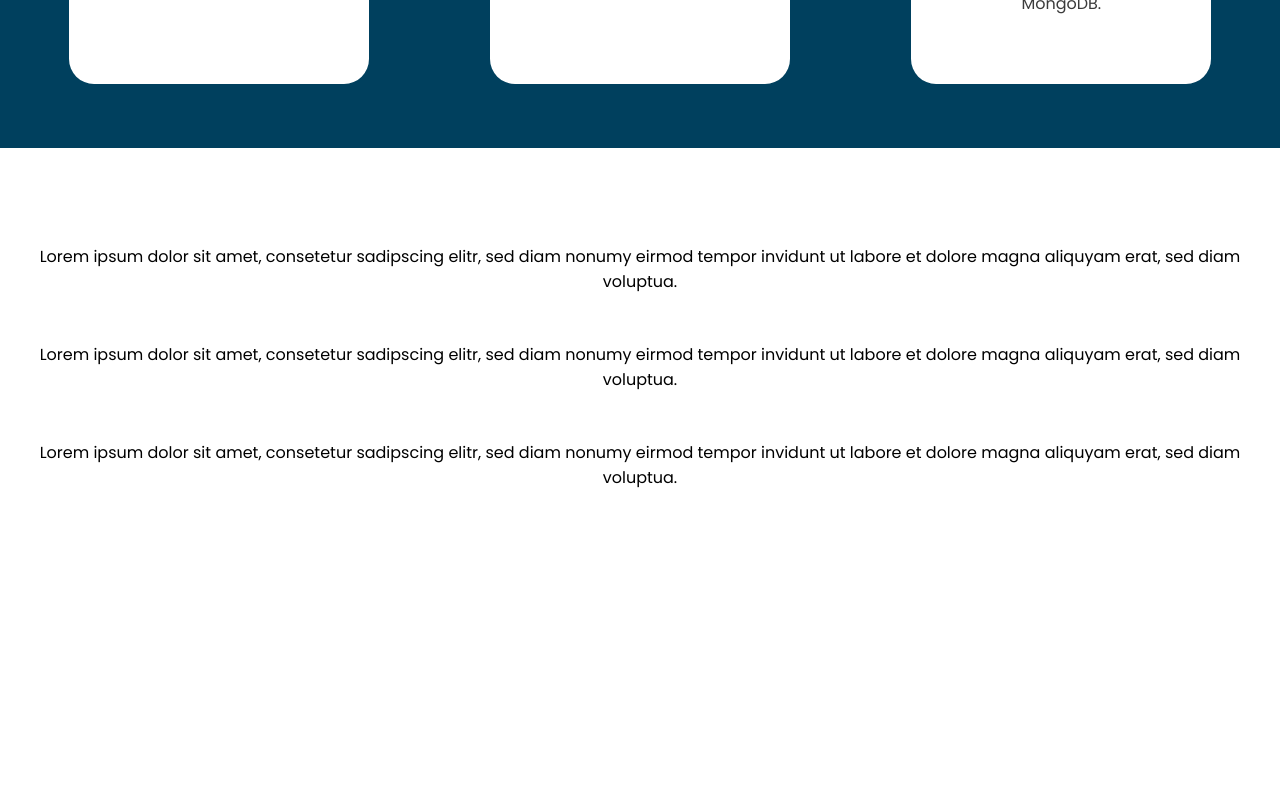
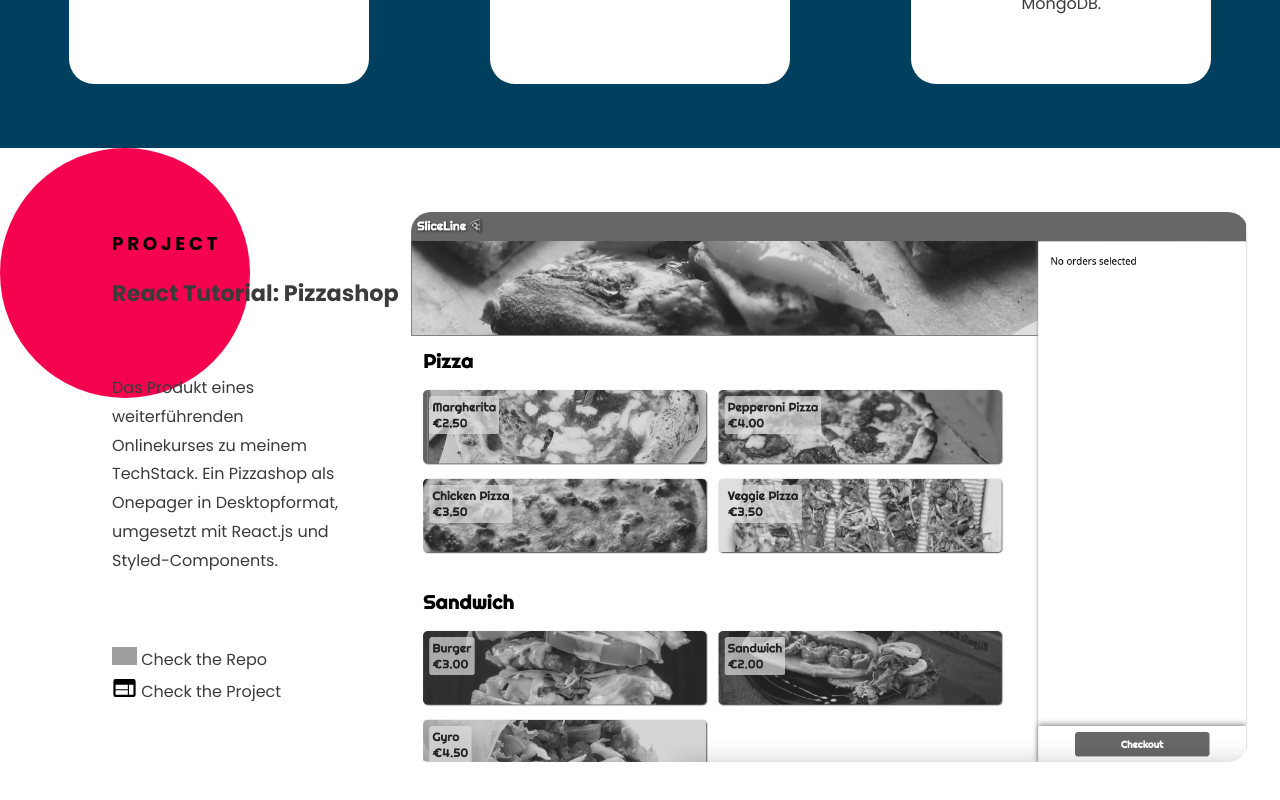
Before and after one commit to janhenrikfock/personal_website, a React (Create React App) app: page / in a window 1280 px wide. Shown: the part 1844-2644 px from the top of the page. Before the commit the page ends 2430 px from the top, so only its background shows below. Built offline with nearby package versions, Linux system fonts and the light colour scheme; grey boxes are pictures that could not be loaded.

Commit message:
projects

```diff
--- a/src/App.js
+++ b/src/App.js
@@ -4,20 +4,23 @@ import Header from './Header/Header'
 import Hero from './Hero/Hero'
 import FeaturedProject from './FeaturedProject/FeaturedProject'
 import TechStack from './TechStack/TechStack'
-import AboutMe from './AboutMe/AboutMe'
+import { projects } from './Data/ProjectData'
+import Project from './Projects/Projects'
 
 export default function App() {
   const projectRef = useRef(null)
-  const aboutMeRef = useRef(null)
+  const techStackRef = useRef(null)
 
   return (
     <AppContainer>
-      <Header projectRef={projectRef} aboutMeRef={aboutMeRef} />
+      <Header projectRef={projectRef} techStackRef={techStackRef} />
       <main>
         <Hero />
         <FeaturedProject ref={projectRef} />
-        <TechStack />
-        <AboutMe ref={aboutMeRef} />
+        <TechStack ref={techStackRef} />
+        {projects.map((project) => (
+          <Project project={project} />
+        ))}
       </main>
     </AppContainer>
   )
--- a/src/Data/ProjectData.js
+++ b/src/Data/ProjectData.js
@@ -14,14 +14,8 @@ export const projects = [
   {
     title: 'React Tutorial: Pizzashop',
     screenshot: PizzaScreenshot,
-    description: '',
-    github: 'https://github.com/janhenrikfock/react_ordering_app',
-    deployment: 'https://react-ordering-app.vercel.app/',
-  },
-  {
-    title: 'React Tutorial: Pizzashop',
-    screenshot: PizzaScreenshot,
-    description: '',
+    description:
+      'Das Produkt eines weiterführenden Onlinekurses zu meinem TechStack. Ein Pizzashop als Onepager in Desktopformat, umgesetzt mit React.js und Styled-Components.  ',
     github: 'https://github.com/janhenrikfock/react_ordering_app',
     deployment: 'https://react-ordering-app.vercel.app/',
   },
--- a/src/Header/Header.js
+++ b/src/Header/Header.js
@@ -4,7 +4,7 @@ import xing from '../images/xing.svg'
 import github from '../images/github.svg'
 import linkedin from '../images/linkedin.svg'
 
-export default function Header({ projectRef, aboutMeRef }) {
+export default function Header({ projectRef, techStackRef }) {
   function scrollTo(ref) {
     ref.current.scrollIntoView({
       behavior: 'smooth',
@@ -19,10 +19,9 @@ export default function Header({ projectRef, aboutMeRef }) {
           <NavItem onClick={() => scrollTo(projectRef)} href="#">
             My Work
           </NavItem>
-          <NavItem onClick={() => scrollTo(aboutMeRef)} href="#">
-            About me
+          <NavItem onClick={() => scrollTo(techStackRef)} href="#">
+            My Techstack
           </NavItem>
-          <NavItem href="#">Contact</NavItem>
         </Navigation>
       </NavContainer>
       <SocialHeader>
--- /dev/null
+++ b/src/Projects/Projects.js
@@ -0,0 +1,101 @@
+import React from 'react'
+import styled from 'styled-components/macro'
+import github from '../images/github.svg'
+import webicon from '../images/web-icon.svg'
+
+export default function Project({ project }, ref) {
+  return (
+    <ProjectSection>
+      <FlexLeft>
+        <Bubble></Bubble>
+        <Subtitle>Project</Subtitle>
+        <StyledH2>{project.title}</StyledH2>
+
+        <DescriptionParagraph>{project.description}</DescriptionParagraph>
+        <LinkList>
+          <ListItem>
+            <Link href={project.github}>
+              <Icon src={github} alt="github logo" /> Check the Repo
+            </Link>
+          </ListItem>
+          <ListItem>
+            <Link href={project.deployment}>
+              <Icon src={webicon} alt="web-logo" /> Check the Project
+            </Link>
+          </ListItem>
+        </LinkList>
+      </FlexLeft>
+      <Screenshot src={project.screenshot} alt="Screenshot of the project" />
+    </ProjectSection>
+  )
+}
+
+const ProjectSection = styled.section`
+  position: relative;
+
+  @media (min-width: 950px) {
+    display: flex;
+  }
+`
+const FlexLeft = styled.div`
+  @media (min-width: 800px) {
+    padding-left: 5em;
+  }
+`
+const Bubble = styled.div`
+  position: absolute;
+  top: 0;
+  left: 0;
+  width: 250px;
+  height: 250px;
+  border-radius: 50%;
+  background: #f5034e;
+  z-index: -1;
+`
+const Subtitle = styled.p`
+  text-align: left;
+  text-transform: uppercase;
+  font-weight: bold;
+  color: black;
+  letter-spacing: 0.2em;
+  font-size: 1.15em;
+`
+const StyledH2 = styled.h2`
+  text-align: left;
+  color: #3b3b3b;
+  font-weight: bold;
+  font-size: 1.4em;
+`
+const DescriptionParagraph = styled.p`
+  color: #3b3b3b;
+  margin: 4em 0;
+
+  font-size: 1em;
+  line-height: 1.8em;
+  font-weight: 500;
+  text-align: left;
+  @media (min-width: 500px) {
+    padding-right: 4em;
+  }
+`
+const LinkList = styled.ul`
+  list-style: none;
+  text-align: left;
+  padding-bottom: 4em;
+`
+const ListItem = styled.li``
+const Link = styled.a`
+  color: #3b3b3b;
+  text-decoration: none;
+`
+const Icon = styled.img`
+  padding-top: 0.45em;
+  width: 25px;
+  height: 25px;
+`
+const Screenshot = styled.img`
+  max-height: 550px;
+  min-height: 270px;
+  filter: grayscale(100%);
+  border-radius: 20px;
+`
--- a/src/TechStack/TechStack.js
+++ b/src/TechStack/TechStack.js
@@ -1,11 +1,12 @@
+import React from 'react'
 import styled from 'styled-components/macro'
 import html_css_js from '../images/html_css_js.svg'
 import react_icon from '../images/react_icon.svg'
 import nodejs_icon from '../images/nodejs_icon.svg'
 
-export default function TechStack() {
+function TechStack(props, ref) {
   return (
-    <SkillsSection>
+    <SkillsSection ref={ref}>
       <SkillList>
         <SkillCard>
           <IconContainerOne>
@@ -39,6 +40,10 @@ export default function TechStack() {
     </SkillsSection>
   )
 }
+const forwardedTechStack = React.forwardRef(TechStack)
+
+export default forwardedTechStack
+
 const SkillsSection = styled.section`
   background-color: #00405e;
   margin-top: -6em;
```
